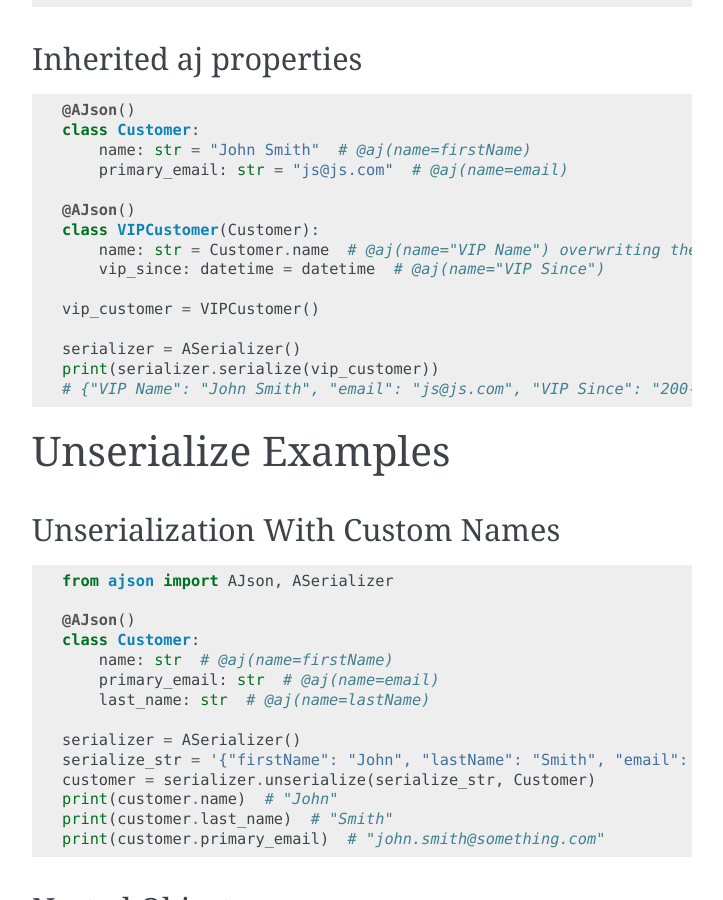
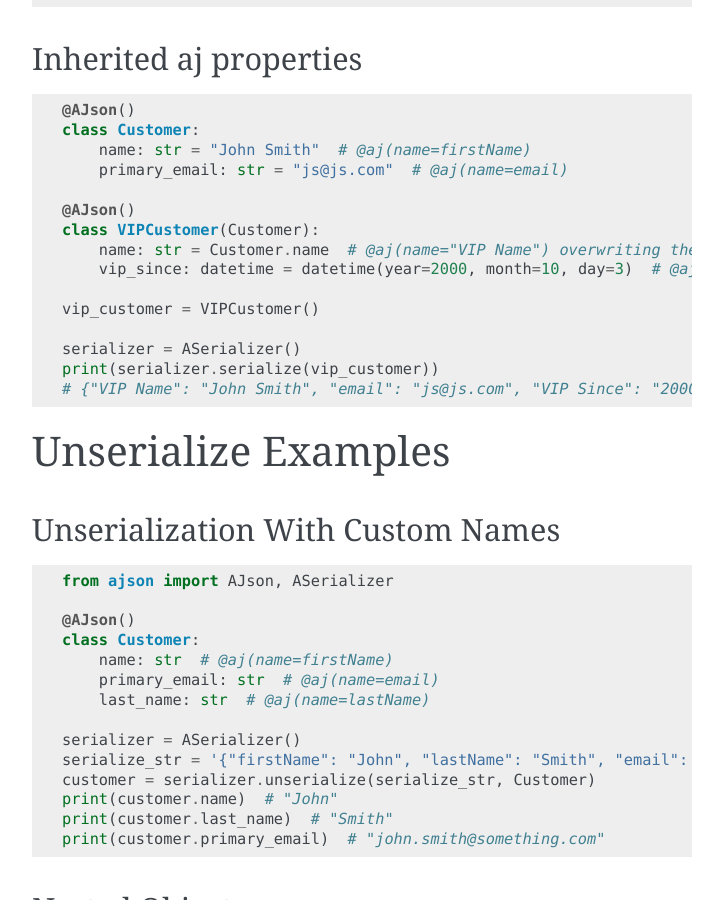
Before and after one commit to JorgeGarciaIrazabal/ajson, a Sphinx documentation site: the page built from docs/examples.rst, in a window 1280 px wide and 900 px high, scrolled down 2139 px. Shown: the whole window, without its empty margins (388-1111 px from the left). Built offline with Sphinx 7.4.7, drawn with Linux system fonts in a browser that asks for light colours; the version number is read from the project's files by our own code.

Commit message:
fix documentation

```diff
--- a/docs/_sources/examples.rst.txt
+++ b/docs/_sources/examples.rst.txt
@@ -120,13 +120,13 @@ Inherited aj properties
     @AJson()
     class VIPCustomer(Customer):
         name: str = Customer.name  # @aj(name="VIP Name") overwriting the name of the attribute
-        vip_since: datetime = datetime  # @aj(name="VIP Since")
+        vip_since: datetime = datetime(year=2000, month=10, day=3)  # @aj(name="VIP Since")
 
     vip_customer = VIPCustomer()
 
     serializer = ASerializer()
     print(serializer.serialize(vip_customer))
-    # {"VIP Name": "John Smith", "email": "js@js.com", "VIP Since": "200-10-03T00:00:00.000000"}
+    # {"VIP Name": "John Smith", "email": "js@js.com", "VIP Since": "2000-10-03T00:00:00.000000"}
 
 Unserialize Examples
 ====================
--- a/docs/examples.rst
+++ b/docs/examples.rst
@@ -120,13 +120,13 @@ Inherited aj properties
     @AJson()
     class VIPCustomer(Customer):
         name: str = Customer.name  # @aj(name="VIP Name") overwriting the name of the attribute
-        vip_since: datetime = datetime  # @aj(name="VIP Since")
+        vip_since: datetime = datetime(year=2000, month=10, day=3)  # @aj(name="VIP Since")
 
     vip_customer = VIPCustomer()
 
     serializer = ASerializer()
     print(serializer.serialize(vip_customer))
-    # {"VIP Name": "John Smith", "email": "js@js.com", "VIP Since": "200-10-03T00:00:00.000000"}
+    # {"VIP Name": "John Smith", "email": "js@js.com", "VIP Since": "2000-10-03T00:00:00.000000"}
 
 Unserialize Examples
 ====================
--- a/docs/searchindex.js
+++ b/docs/searchindex.js
@@ -58,6 +58,7 @@ Search.setIndex({
         custom: 3,
         customer_list: 2,
         d_format: 1,
+        dai: 2,
         dani: 2,
         data: 2,
         date: 1,
@@ -128,6 +129,7 @@ Search.setIndex({
         max_spe: 0,
         mike: 2,
         modifi: 0,
+        month: 2,
         multi: 1,
         multilin: 2,
         my_attr: 1,
@@ -224,6 +226,7 @@ Search.setIndex({
         with_custom: 2,
         word: 1,
         wrap: 1,
+        year: 2,
         you: [1, 2, 3]
     },
     titles: ["ASerializer", "Class Annotations", "Serialize Examples", "Welcome to AJson\u2019s documentation!"],
```
Also changed, not shown: docs/examples.html (+7 -2 lines).
